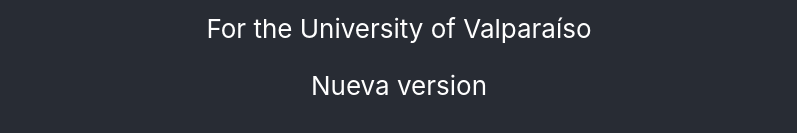
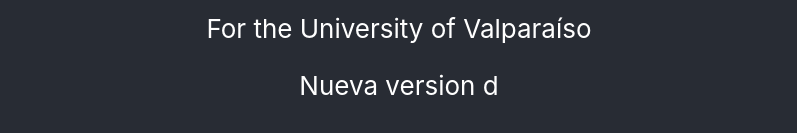
Before and after one commit to Ignacio-my/git-flow-example, a React (Create React App) app: page / in a window 1280 px wide. Shown: the part 599-732 px from the top of the page, without its empty margins (241-1038 px from the left). Built offline with nearby package versions, Linux system fonts and the light colour scheme.

Commit message:
nueva version

```diff
--- a/src/App.js
+++ b/src/App.js
@@ -16,7 +16,7 @@
         <p>
           For the University of Valparaíso
         </p>
-        <span>  Nueva version  </span>
+        <span>  Nueva version  d</span>
       </header>
     </div>
   );
```
